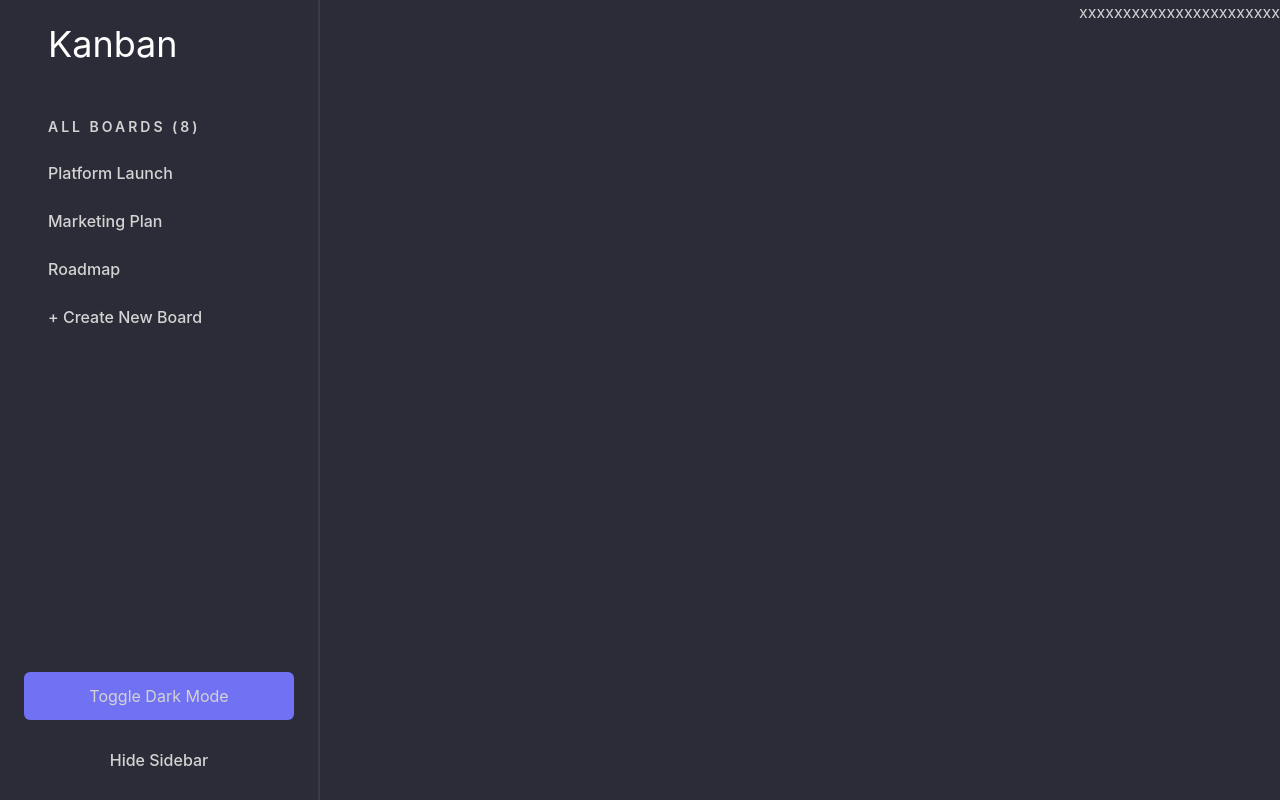
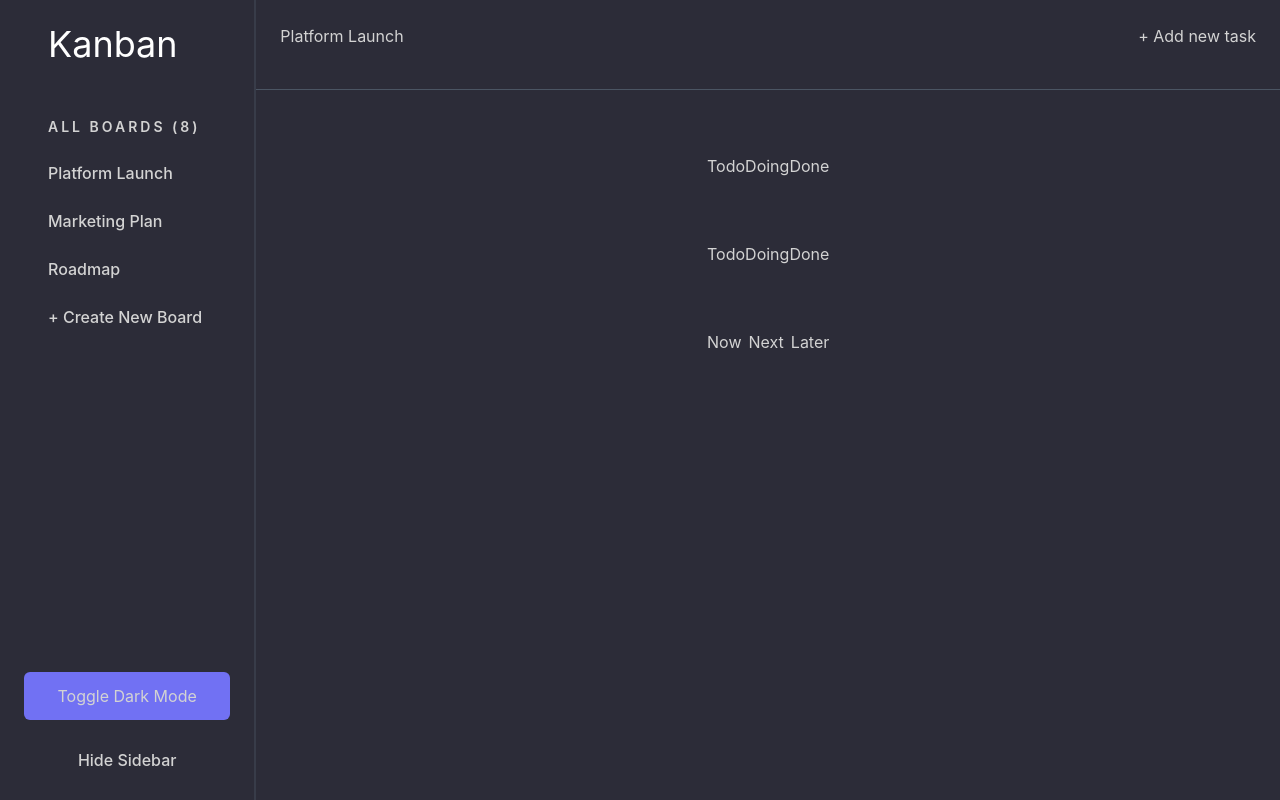
Before and after one commit to hadyawayda/Admin-Management-Portal, a React (Vite) app: page / in a window 1280 px wide. Built offline with nearby package versions, Linux system fonts and the light colour scheme.

Commit message:
Updated body

```diff
--- a/src/App.tsx
+++ b/src/App.tsx
@@ -1,6 +1,7 @@
 import { Dialog, Transition } from '@headlessui/react'
 import { Fragment, useEffect, useState } from 'react'
 import './App.css'
+import Main from './Body'
 import Form from './Form Task'
 
 type Subtasks = {
@@ -29,6 +30,7 @@ function App() {
   const [boards, setBoards] = useState<Boards[]>([]);
   const [isSidebarOpen, setIsSidebarOpen] = useState(true);
   const [createBoard, setCreateBoard] = useState(false);
+  const [selectedBoard, setSelectedBoard] = useState(boards[0])
 
   async function getData () {
     const res = await fetch('./data.json');
@@ -38,7 +40,6 @@ function App() {
   useEffect(() => {
     getData();
   }, [])
-  console.log(boards);
 
   function handleSidebar () {
     setIsSidebarOpen(!isSidebarOpen)
@@ -82,8 +83,16 @@ function App() {
 
         </div>
       </div>
-      <div className="card">
-        xxxxxxxxxxxxxxxxxxxxxxx
+      <div className="flex w-full flex-col justify-between">
+        <div className="flex justify-between h-24 w-full p-6 border-b border-gray-600">
+          <div>
+            Platform Launch
+          </div>
+          <div>
+            + Add new task
+          </div>
+        </div>
+        <Main />
       </div>
       <Transition appear show={createBoard} as={Fragment}>
         <Dialog as="div" className="relative z-10" onClose={handleCloseCreateBoard}>
--- /dev/null
+++ b/src/Body.tsx
@@ -0,0 +1,54 @@
+import { useEffect, useState } from "react";
+
+type Subtasks = {
+  title: string,
+  isCompleted: boolean,
+}
+
+type Tasks = {
+  title: string,
+  description: string,
+  subtasks: Subtasks[],
+  status: string,
+}
+
+type Columns = {
+  name: string,
+  tasks: Tasks[],
+}
+
+type Boards = {
+  name: string,
+  columns: Columns[],
+}
+
+function Main() {
+  const [boards, setBoards] = useState<Boards[]>([]);
+  async function getData() {
+    const res = await fetch('./data.json');
+    const data = await res.json();
+    console.log(data.boards[1].columns);
+    setBoards(data.boards);
+  }
+
+  useEffect(() => {
+    getData();
+  }, [])
+
+  return (
+    <div className="flex flex-row justify-around h-full p-8">
+      <div>
+        {boards.map((board) => (
+          <div className="flex flex-row justify-between p-8">
+            {board.columns.map((column) => (
+              <div>{column.name}</div>
+            ))}
+          </div>
+        ))}
+      </div>
+
+    </div>
+   );
+}
+
+export default Main;
```
